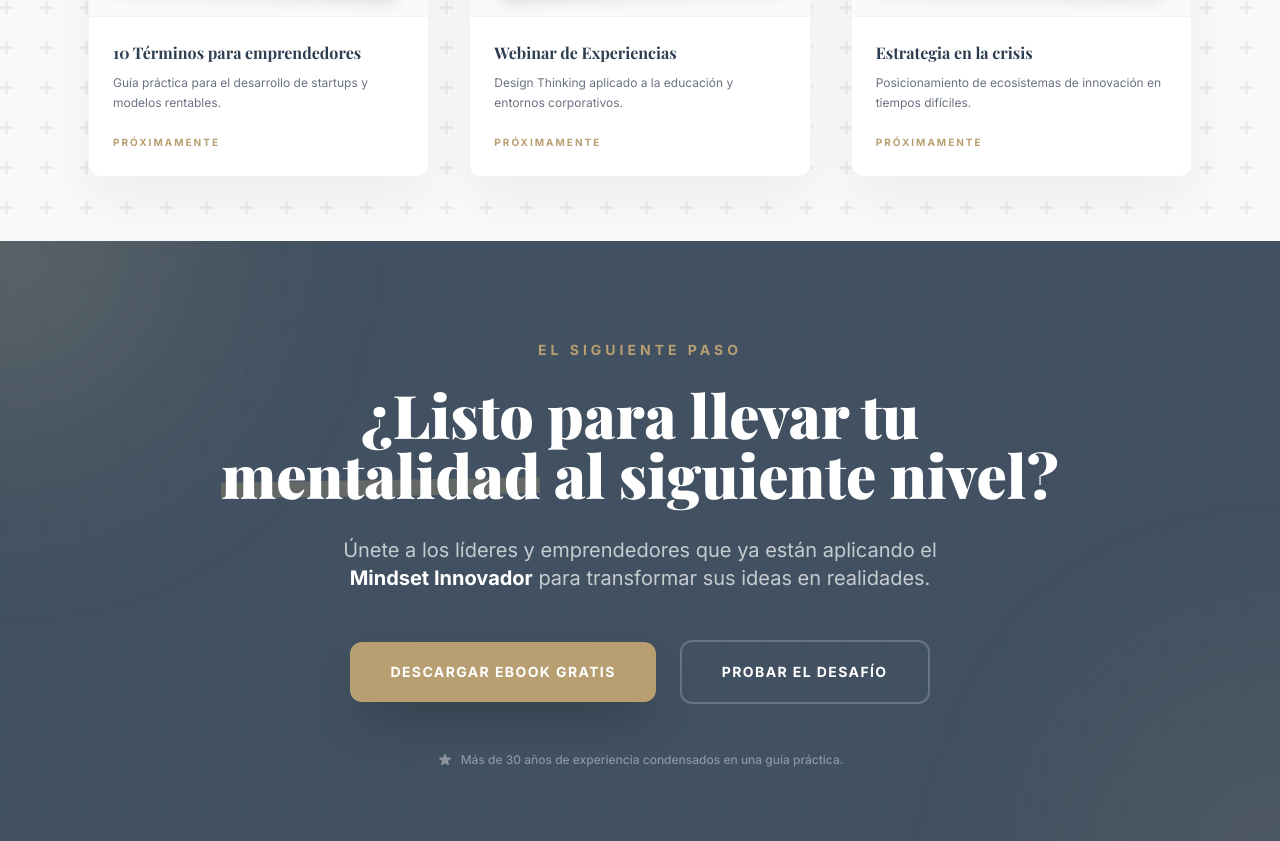
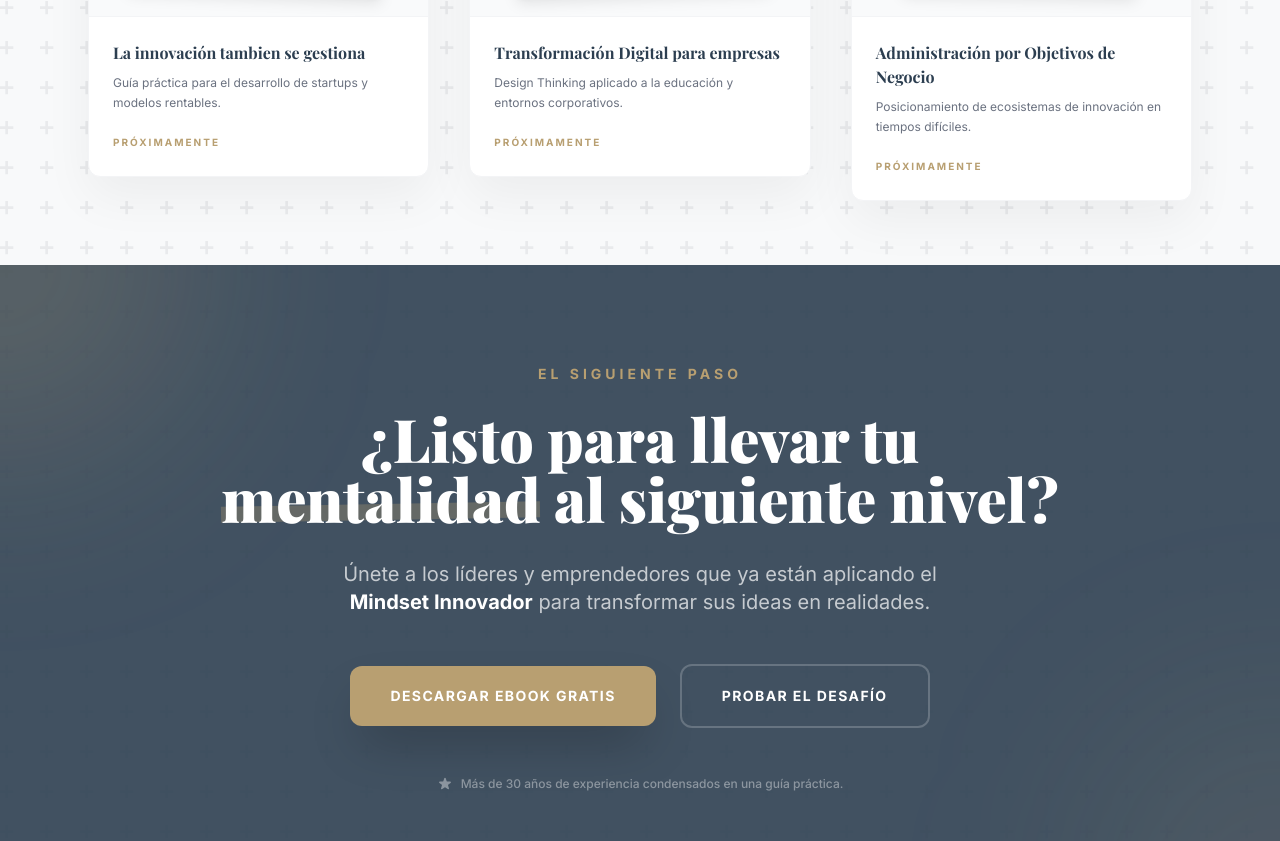
Before and after one commit to Paraguacho/prototipoAvanceFinal, a plain HTML site: page about.html in a window 1280 px wide. Shown: the part 1919-2760 px from the top of the page. Drawn offline with nearby package versions, Linux system fonts and the light colour scheme; a web font is replaced by a local one.

Commit message:
Imagenes

```diff
--- a/about.html
+++ b/about.html
@@ -190,7 +190,7 @@
                             <img src="src/10terminos.jpg" alt="10 Términos" class="h-full w-auto object-contain shadow-lg rotate-2 group-hover:rotate-0 transition-transform">
                         </div>
                         <div class="p-6">
-                            <h4 class="font-serif font-bold text-primary mb-2">10 Términos para emprendedores</h4>
+                            <h4 class="font-serif font-bold text-primary mb-2">La innovación tambien se gestiona</h4>
                             <p class="text-xs text-muted leading-relaxed mb-4">Guía práctica para el desarrollo de startups y modelos rentables.</p>
                             <span class="text-[10px] font-bold text-secondary uppercase tracking-[2px]">Próximamente</span>
                         </div>
@@ -203,7 +203,7 @@
                             <img src="src/experiencias-aprendizaje.jpg" alt="Webinar Aprendizaje" class="h-full w-auto object-contain shadow-lg -rotate-2 group-hover:rotate-0 transition-transform">
                         </div>
                         <div class="p-6">
-                            <h4 class="font-serif font-bold text-primary mb-2">Webinar de Experiencias</h4>
+                            <h4 class="font-serif font-bold text-primary mb-2">Transformación Digital para empresas</h4>
                             <p class="text-xs text-muted leading-relaxed mb-4">Design Thinking aplicado a la educación y entornos corporativos.</p>
                             <span class="text-[10px] font-bold text-secondary uppercase tracking-[2px]">Próximamente</span>
                         </div>
@@ -216,7 +216,7 @@
                             <img src="src/estrategias-crisis.jpg" alt="Estrategias Crisis" class="h-full w-auto object-contain shadow-lg rotate-1 group-hover:rotate-0 transition-transform">
                         </div>
                         <div class="p-6">
-                            <h4 class="font-serif font-bold text-primary mb-2">Estrategia en la crisis</h4>
+                            <h4 class="font-serif font-bold text-primary mb-2">Administración por Objetivos de Negocio</h4>
                             <p class="text-xs text-muted leading-relaxed mb-4">Posicionamiento de ecosistemas de innovación en tiempos difíciles.</p>
                             <span class="text-[10px] font-bold text-secondary uppercase tracking-[2px]">Próximamente</span>
                         </div>
```
Also changed, not shown: src/10terminos.jpg, src/estrategias-crisis.jpg, src/experiencias-aprendizaje.jpg, 1 other file.
